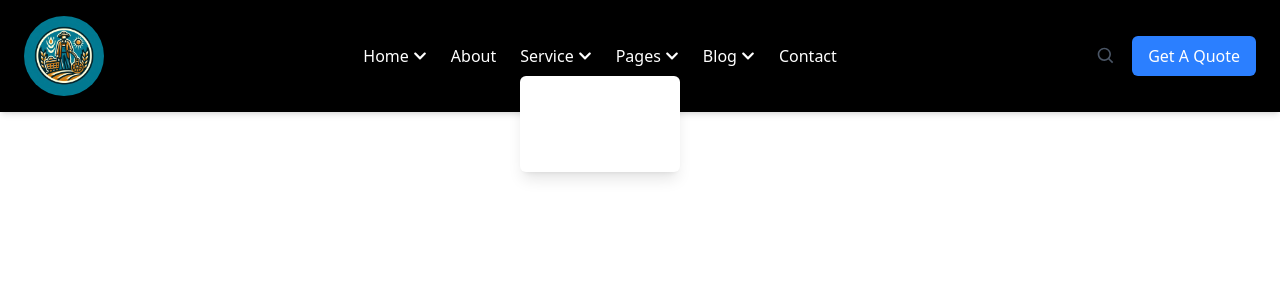
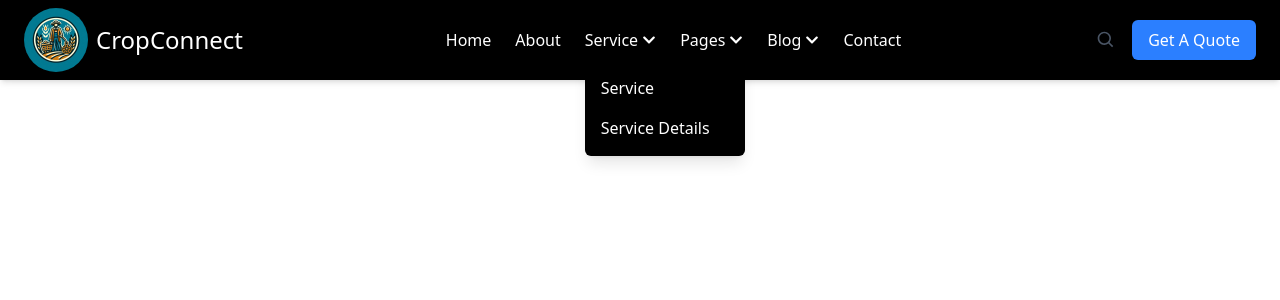
Before and after one commit to AshishDubbewar07/CropConnect-frontend, a React (Vite) app: page / in a window 1280 px wide. Both pictures are taken after a click on the link "Service". Shown: the top 300 px of the page. Built offline with nearby package versions, Linux system fonts and the light colour scheme.

Commit message:
Saving changes before switching to main

```diff
--- a/src/App.jsx
+++ b/src/App.jsx
@@ -2,7 +2,7 @@ import { useState } from 'react'
 import './App.css'
 import { BrowserRouter as Router, Route, Routes, Link } from "react-router-dom";
 
-import Navbar from './Components/Layout/Navbar'
+
 
 import Home from './pages/Home';
 
@@ -12,7 +12,7 @@ function App() {
 
   return (
    <>
-
+<Home/>
 
    </>
 
--- a/src/Components/Layout/Navbar.jsx
+++ b/src/Components/Layout/Navbar.jsx
@@ -1,36 +1,66 @@
-import { useState } from "react";
+import { useState, useEffect } from "react";
 import { FaChevronDown } from "react-icons/fa";
 import { BiSearch } from "react-icons/bi";
 
 const Navbar = () => {
     const [dropdownOpen, setDropdownOpen] = useState(null);
+    const [hoveredIndex, setHoveredIndex] = useState(null);
 
+    // Handle hover effect on dropdown
+    const handleMouseEnter = (index) => {
+        setHoveredIndex(index);
+    };
+
+    const handleMouseLeave = () => {
+        setHoveredIndex(null);
+    };
+
+    // Toggle dropdown on click
     const toggleDropdown = (index) => {
         setDropdownOpen(dropdownOpen === index ? null : index);
     };
 
+    // Close dropdown when clicking outside
+    useEffect(() => {
+        const handleClickOutside = (event) => {
+            if (!event.target.closest('.dropdown')) {
+                setDropdownOpen(null);
+            }
+        };
+        document.addEventListener('click', handleClickOutside);
+
+        // Cleanup on unmount
+        return () => {
+            document.removeEventListener('click', handleClickOutside);
+        };
+    }, []);
+
     return (
         <>
-          <nav className="bg-black text-white shadow-md fixed w-full top-0 z-50">
-
-                <div className="container mx-auto flex justify-between items-center py-4 px-6">
+            <nav className="bg-black text-white shadow-md fixed w-full top-0 z-50">
+                <div className="container mx-auto flex justify-between items-center py-2 px-6">
                     {/* Logo */}
-                    <a href="/" className="text-2xl font-bold">
-                        <img  src="src/assets/images/logo.png" alt="logo" className="h-20 rounded-full" />
+                    <a href="/" className="flex justify-center items-center">
+                        <img src="src/assets/images/logo.png" alt="logo" className="w-16 rounded-full" />
+                        <span className="mx-2 text-2xl">CropConnect</span>
                     </a>
 
                     {/* Navigation Links */}
                     <ul className="hidden lg:flex space-x-6 items-center">
-
                         {[
-                            { label: "Home", submenu: ["Home 1", "Home 2", "Home 3"] },
+                            { label: "Home" },
                             { label: "About", link: "about.html" },
                             { label: "Service", submenu: ["Service", "Service Details"] },
                             { label: "Pages", submenu: ["About", "Project", "Donation"] },
                             { label: "Blog", submenu: ["Blog Grid", "Blog List"] },
-                            { label: "Contact", link: "contact.html" },
+                            { label: "Contact", link: "Contact.jsx" },
                         ].map((item, index) => (
-                            <li key={index} className="relative group">
+                            <li
+                                key={index}
+                                className="relative group dropdown"
+                                onMouseEnter={() => handleMouseEnter(index)}
+                                onMouseLeave={handleMouseLeave}
+                            >
                                 <a
                                     href={item.link || "#"}
                                     className="flex items-center gap-1 text-white hover:text-green-300 transition"
@@ -39,13 +69,13 @@ const Navbar = () => {
                                     {item.label} {item.submenu && <FaChevronDown className="text-sm" />}
                                 </a>
                                 {/* Dropdown Menu */}
-                                {item.submenu && dropdownOpen === index && (
-                                    <ul className="absolute left-0 mt-2 w-40 bg-white shadow-lg rounded-md py-2">
+                                {(hoveredIndex === index || dropdownOpen === index) && item.submenu && (
+                                    <ul className="absolute left-0 mt-2 w-40 bg-black shadow-lg rounded-md py-2">
                                         {item.submenu.map((subItem, subIndex) => (
                                             <li key={subIndex}>
                                                 <a
                                                     href={`/${subItem.toLowerCase().replace(/\s/g, "-")}.html`}
-                                                    className="block px-4 py-2 hover:bg-blue-100 text-white"
+                                                    className="block px-4 py-2 hover:border-2 hover:bg-green-600 text-white"
                                                 >
                                                     {subItem}
                                                 </a>
@@ -65,7 +95,7 @@ const Navbar = () => {
                         </a>
                     </div>
                 </div>
-        </nav>
+            </nav>
         </>
     );
 };
```
Also changed, not shown: src/Routes/Routing.jsx (added, +19 -0 lines), src/routes/Routing.jsx (+2 -7 lines).
